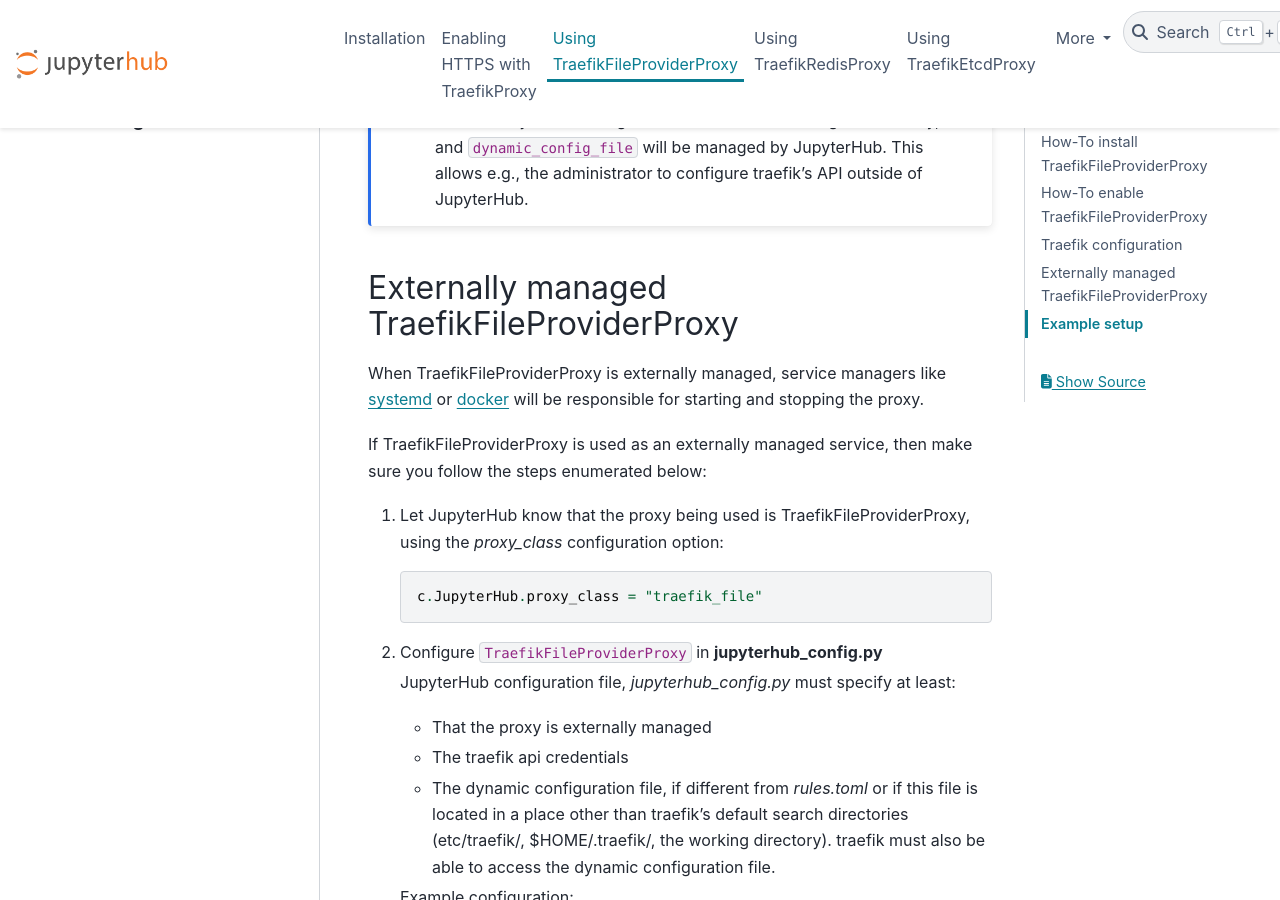
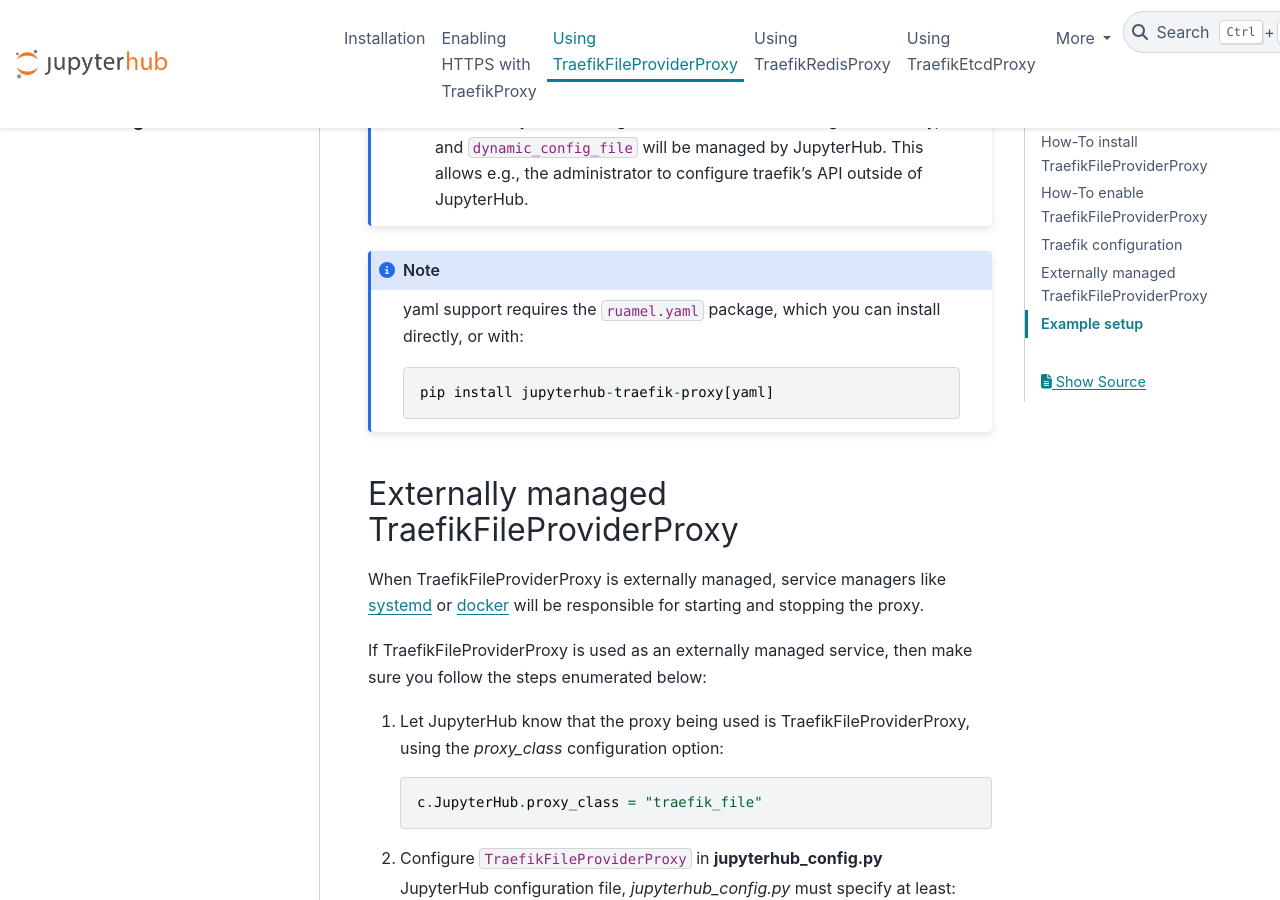
Before and after one commit to jupyterhub/traefik-proxy, a Sphinx documentation site: the page built from docs/source/file.md, in a window 1280 px wide and 900 px high, scrolled down 2117 px. Built offline with Sphinx 7.4.7 and the PyData theme 0.15.4, drawn with Linux system fonts in a browser that asks for light colours.

Commit message:
express yaml optional dependency
previously implicit

`````diff
--- a/docs/source/file.md
+++ b/docs/source/file.md
@@ -74,6 +74,15 @@
 will be managed by JupyterHub. This allows e.g., the administrator to configure traefik's API outside of JupyterHub.
 
 ```
+
+````{note}
+yaml support requires the `ruamel.yaml` package, which you can install directly, or with:
+
+```
+pip install jupyterhub-traefik-proxy[yaml]
+```
+
+````
 
 ## Externally managed TraefikFileProviderProxy
 
--- a/setup.py
+++ b/setup.py
@@ -20,8 +20,9 @@
         # see https://github.com/jupyterhub/traefik-proxy/issues/155 for more
         "consul": ["python-consul2"],
         "etcd": ["etcdpy"],
+        "yaml": ["ruamel.yaml"],
         "test": [
-            "jupyterhub-traefik-proxy[redis,etcd,consul]",
+            "jupyterhub-traefik-proxy[redis,etcd,consul,yaml]",
             "certipy",
             "notebook>=4.0",
             "pytest",
`````
